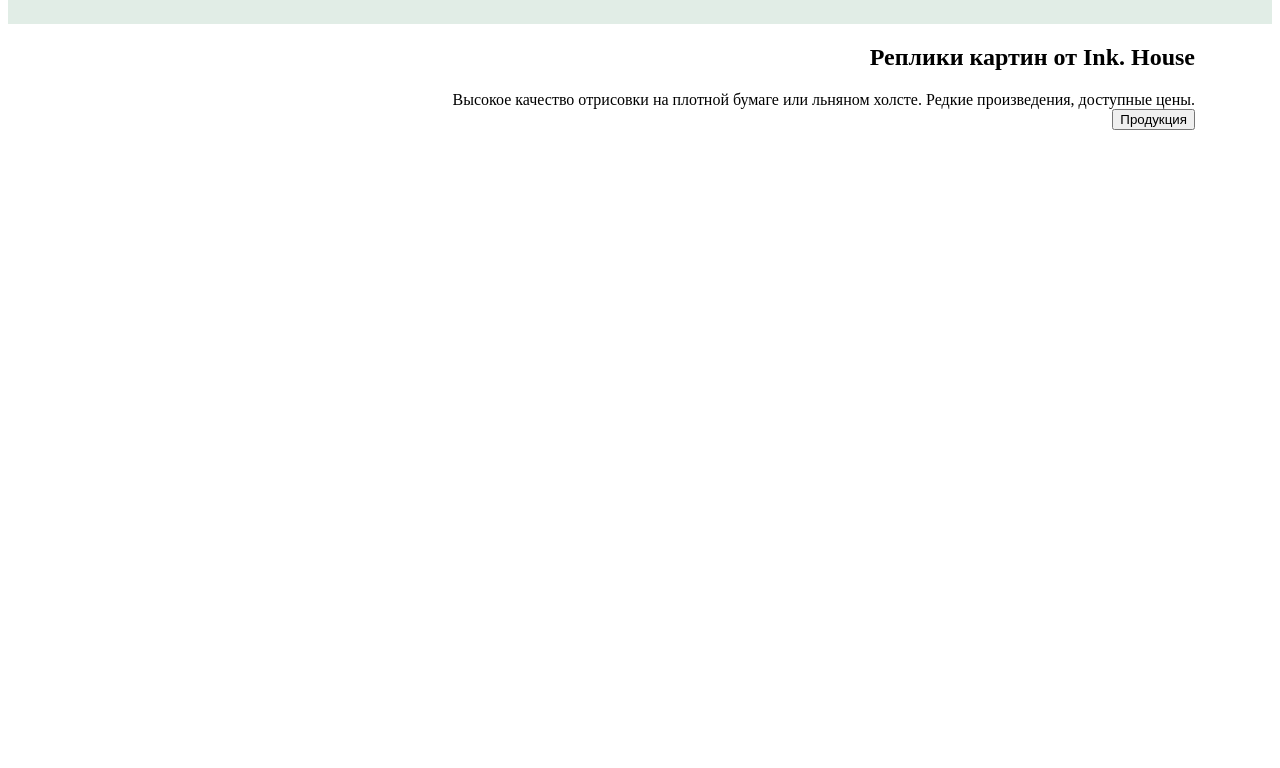
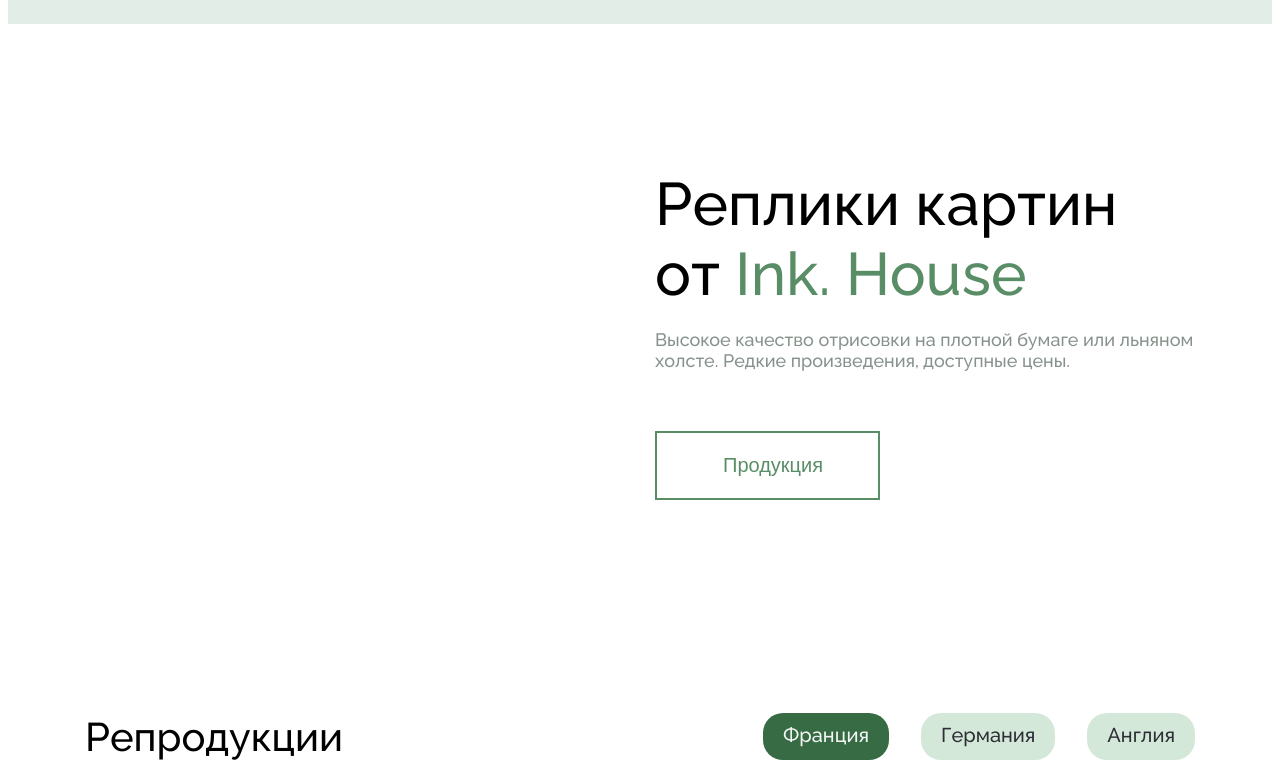
Before and after one commit to AbulqasimNazarov/FrontEnd, a plain HTML site: page HTMLmodule/HTMLproject/index.html in a window 1280 px wide. Shown: the part 84-852 px from the top of the page. Before the commit the page ends 800 px from the top, so only its background shows below. Drawn offline with Linux system fonts and the light colour scheme.

Commit message:
Make already second block

```diff
--- a/HTMLmodule/HTMLproject/Style.css
+++ b/HTMLmodule/HTMLproject/Style.css
@@ -65,15 +65,115 @@
     background-image: url(Assets/Layer\ 0\ 1.png);
     background-repeat: no-repeat;
     background-position: left 0px top 100%;
+    padding-top: 145px;
+    padding-bottom: 144px;
+
 
 }
 
 .first-inner-block {
+    width: 540px;
+    /* padding-top: 145px; */
+
+    margin-left: 570px;
+    display: flex;
+    flex-direction: column;
+
+
+}
+
+
+.description-first-block {
+    padding-top: 20px;
+    font-size: 18px;
+    color: #86928B;
+    font-family: 'Raleway-Medium';
+}
+
+
+
+/* .button-first-block {
+    padding-top: 60px;
+} */
+
+
+.head-first-block {
+    font-size: 60px;
+    font-family: 'Raleway-Medium';
+}
+
+
+.button-first-block {
+    margin-top: 60px;
+
+    width: 225px;
+    display: inline-block;
+    border: 2px solid #598D66;
+    padding: 20px 60px;
+}
+
+.button-first-block button {
+    color: #598D66;
+    border: none;
+    background: none;
+    font-size: 20px;
+    cursor: pointer;
+    outline: none;
+
+}
+
+
+.head-first-block .highlight-text {
+    color: #598D66;
+}
+
+.second-block {
+    margin-top: 69px;
+}
+
+
+.second-block-inner {
     width: 1110px;
     margin: 0 auto;
-    height: 620px;
+}
 
+.second-block-head {
     display: flex;
-    flex-direction: column;
-    text-align: end;
+    justify-content: space-between;
 }
+
+
+.second-block-buttons {
+    display: flex;
+    justify-content: space-between;
+}
+
+
+
+.sc-button:last-child {
+    margin-right: 0px;
+}
+
+.second-block-head-descr {
+    font-size: 40px;
+    font-family: 'Raleway-Medium';
+}
+
+.sc-button {
+    margin-right: 32px;
+    font-size: 20px;
+    border-radius: 20px;
+    background-color: #D4E8D9;
+    color: #2C2D35;
+    font-family: 'Raleway-Medium';
+    padding-top: 10px;
+    padding-left: 20px;
+    padding-right: 20px;
+    padding-bottom: 10px;
+    text-align: center;
+}
+
+.sc-button:first-child {
+    background-color: #376B44;
+    color: #F4F6F5;
+}
--- a/HTMLmodule/HTMLproject/index.html
+++ b/HTMLmodule/HTMLproject/index.html
@@ -35,9 +35,33 @@
 
     <div class="first-block">
         <div class="first-inner-block">
-            <div><h2>Реплики картин от Ink. House</h2></div>
-            <div>Высокое качество отрисовки на плотной бумаге или льняном холсте. Редкие произведения, доступные цены.</div>
-            <div><button>Продукция</button></div>
+            <div class="head-first-block">Реплики картин от <span class="highlight-text">Ink. House</span></div>
+            <div class="description-first-block">Высокое качество отрисовки на плотной бумаге или льняном холсте. Редкие произведения, доступные цены.</div>
+            <div class="button-first-block"><button>Продукция</button></div>
+
+        </div>
+
+
+    </div>
+
+
+    <div class="second-block">
+        <div class="second-block-inner">
+            <div class="second-block-head">
+                <div class="second-block-head-descr">Репродукции</div>
+
+                <div class="second-block-buttons">
+                    <div class="sc-button">Франция</div>
+                    <div class="sc-button">Германия</div>
+                    <div class="sc-button">Англия</div>
+                </div>
+            </div>
+
+
+
+            <div>
+
+            </div>
 
         </div>
 
```
